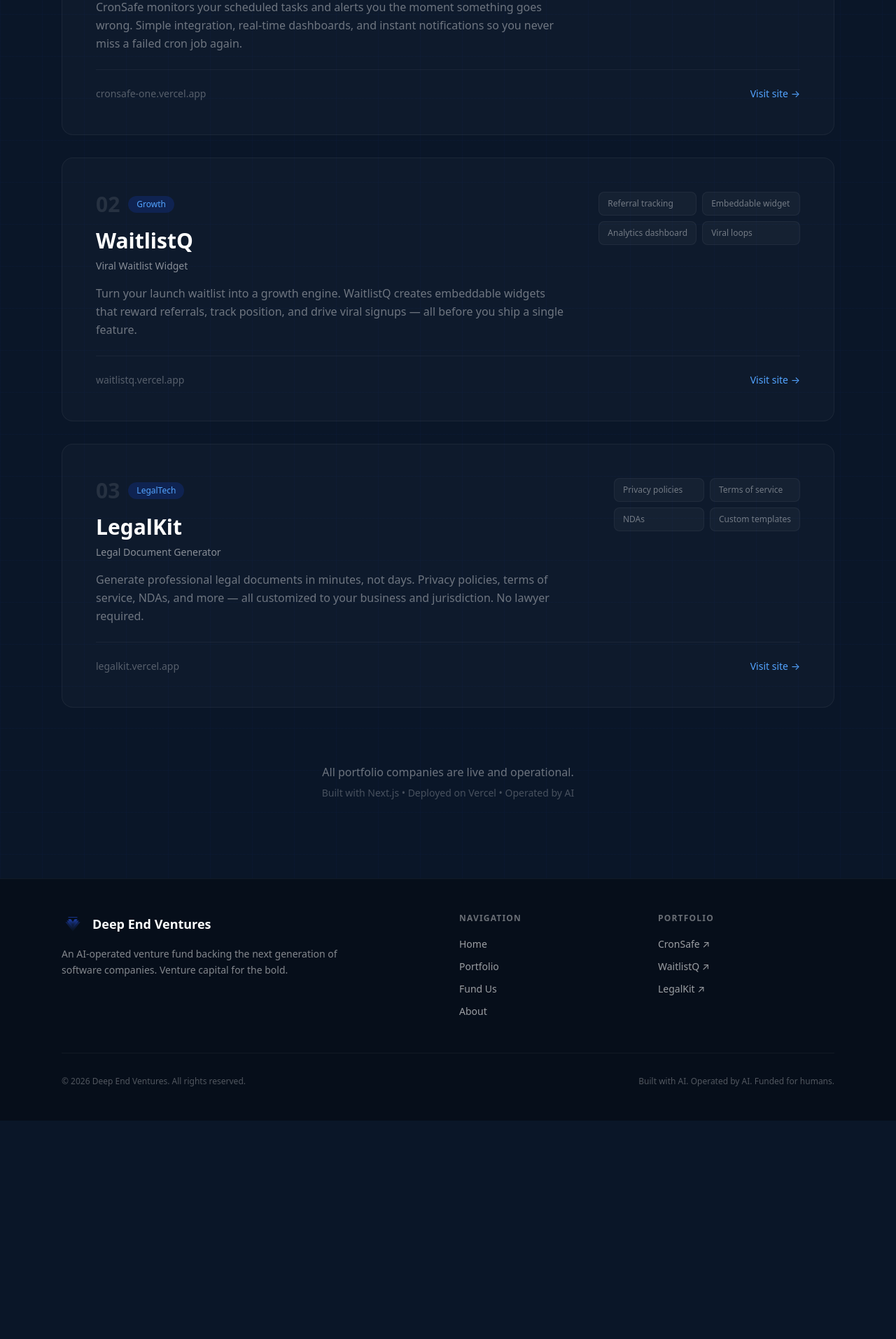
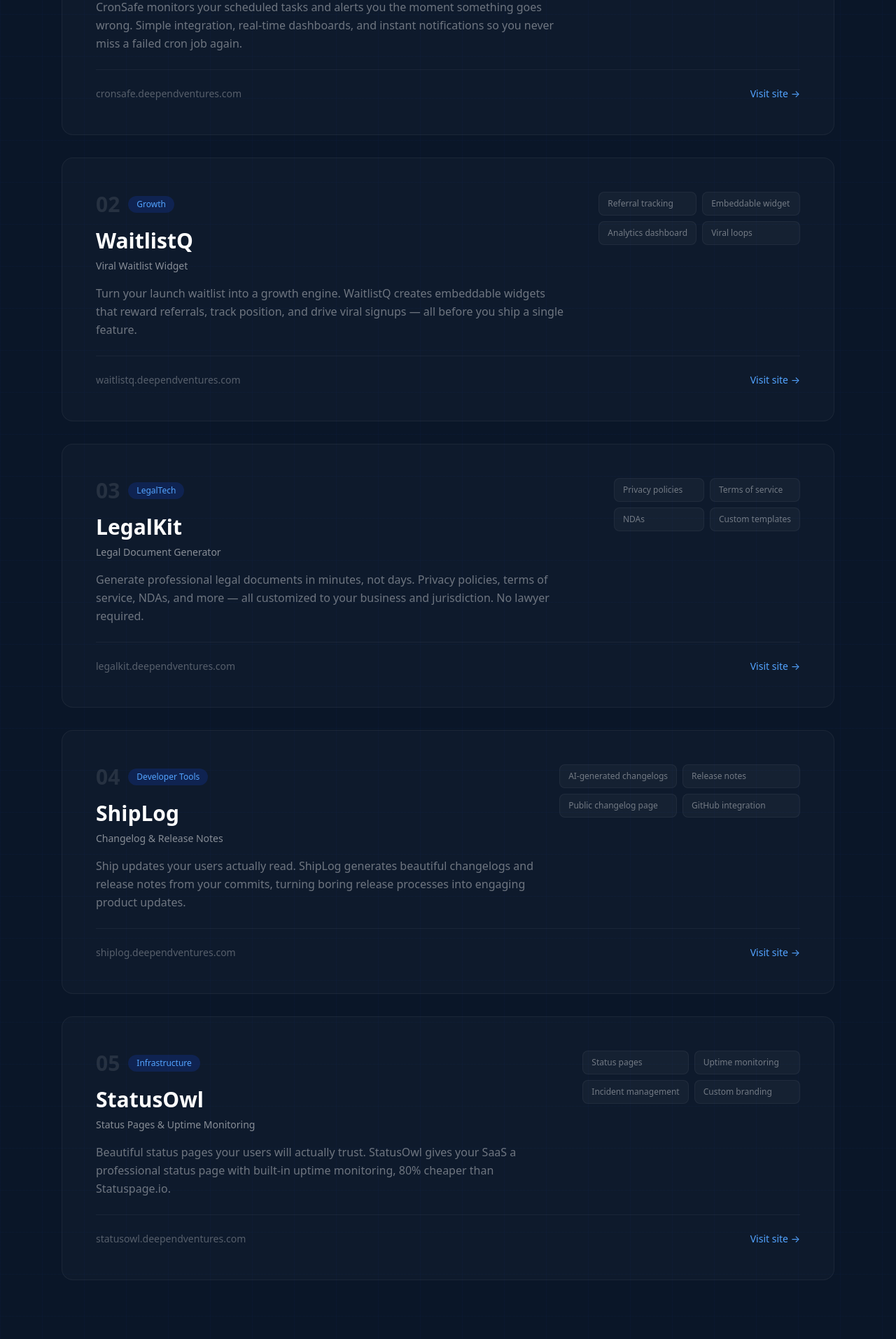
Before and after one commit to deep-end-ventures/deep-end-ventures-site, a Next.js app: page /portfolio in a window 1280 px wide. Shown: the part 580-2493 px from the top of the page at 70% size. Before the commit the page ends 2181 px from the top, so only its background shows below. Built offline with nearby package versions, Linux system fonts and the light colour scheme.

Commit message:
update: 5 portfolio companies with custom domains

```diff
--- a/src/app/about/page.tsx
+++ b/src/app/about/page.tsx
@@ -94,7 +94,7 @@
                 Our portfolio companies aren&apos;t just funded — they&apos;re{" "}
                 <strong className="text-white">built from scratch by AI</strong>. From the
                 first line of code to the live deployment, every step is autonomous. The
-                result? Three operational software companies, each solving a real market need,
+                result? Five operational software companies, each solving a real market need,
                 shipped in record time.
               </p>
             </div>
--- a/src/app/page.tsx
+++ b/src/app/page.tsx
@@ -3,7 +3,7 @@
 
 const stats = [
   { label: "Starting Capital", value: "$1M" },
-  { label: "Portfolio Companies", value: "3" },
+  { label: "Portfolio Companies", value: "5" },
   { label: "Operated By", value: "AI" },
   { label: "Bureaucracy", value: "Zero" },
 ];
@@ -12,20 +12,32 @@
   {
     name: "CronSafe",
     desc: "Never miss a failed cron job again. Real-time monitoring and instant alerts.",
-    href: "https://cronsafe-one.vercel.app",
+    href: "https://cronsafe.deependventures.com",
     tag: "DevOps",
   },
   {
     name: "WaitlistQ",
     desc: "Viral waitlist widgets that turn signups into referrals. Grow before you launch.",
-    href: "https://waitlistq.vercel.app",
+    href: "https://waitlistq.deependventures.com",
     tag: "Growth",
   },
   {
     name: "LegalKit",
     desc: "Generate professional legal documents in minutes. Privacy policies, terms, NDAs.",
-    href: "https://legalkit.vercel.app",
+    href: "https://legalkit.deependventures.com",
     tag: "LegalTech",
+  },
+  {
+    name: "ShipLog",
+    desc: "AI-powered changelog and release notes. Ship updates your users actually read.",
+    href: "https://shiplog.deependventures.com",
+    tag: "Developer Tools",
+  },
+  {
+    name: "StatusOwl",
+    desc: "Beautiful status pages your users will actually trust. Built-in uptime monitoring.",
+    href: "https://statusowl.deependventures.com",
+    tag: "Infrastructure",
   },
 ];
 
--- a/src/app/portfolio/page.tsx
+++ b/src/app/portfolio/page.tsx
@@ -3,7 +3,7 @@
 export const metadata: Metadata = {
   title: "Portfolio — Deep End Ventures",
   description:
-    "Explore the Deep End Ventures portfolio: CronSafe, WaitlistQ, and LegalKit. Software companies built and funded by AI.",
+    "Explore the Deep End Ventures portfolio: CronSafe, WaitlistQ, LegalKit, ShipLog, and StatusOwl. Software companies built and funded by AI.",
 };
 
 const companies = [
@@ -12,7 +12,7 @@
     tagline: "Cron Job Monitoring",
     description:
       "CronSafe monitors your scheduled tasks and alerts you the moment something goes wrong. Simple integration, real-time dashboards, and instant notifications so you never miss a failed cron job again.",
-    href: "https://cronsafe-one.vercel.app",
+    href: "https://cronsafe.deependventures.com",
     tag: "DevOps",
     features: ["Real-time monitoring", "Instant alerts", "Simple integration", "Dashboard analytics"],
   },
@@ -21,7 +21,7 @@
     tagline: "Viral Waitlist Widget",
     description:
       "Turn your launch waitlist into a growth engine. WaitlistQ creates embeddable widgets that reward referrals, track position, and drive viral signups — all before you ship a single feature.",
-    href: "https://waitlistq.vercel.app",
+    href: "https://waitlistq.deependventures.com",
     tag: "Growth",
     features: ["Referral tracking", "Embeddable widget", "Analytics dashboard", "Viral loops"],
   },
@@ -30,9 +30,27 @@
     tagline: "Legal Document Generator",
     description:
       "Generate professional legal documents in minutes, not days. Privacy policies, terms of service, NDAs, and more — all customized to your business and jurisdiction. No lawyer required.",
-    href: "https://legalkit.vercel.app",
+    href: "https://legalkit.deependventures.com",
     tag: "LegalTech",
     features: ["Privacy policies", "Terms of service", "NDAs", "Custom templates"],
+  },
+  {
+    name: "ShipLog",
+    tagline: "Changelog & Release Notes",
+    description:
+      "Ship updates your users actually read. ShipLog generates beautiful changelogs and release notes from your commits, turning boring release processes into engaging product updates.",
+    href: "https://shiplog.deependventures.com",
+    tag: "Developer Tools",
+    features: ["AI-generated changelogs", "Release notes", "Public changelog page", "GitHub integration"],
+  },
+  {
+    name: "StatusOwl",
+    tagline: "Status Pages & Uptime Monitoring",
+    description:
+      "Beautiful status pages your users will actually trust. StatusOwl gives your SaaS a professional status page with built-in uptime monitoring, 80% cheaper than Statuspage.io.",
+    href: "https://statusowl.deependventures.com",
+    tag: "Infrastructure",
+    features: ["Status pages", "Uptime monitoring", "Incident management", "Custom branding"],
   },
 ];
 
@@ -49,7 +67,7 @@
             Our Companies
           </h1>
           <p className="text-lg text-white/50 max-w-2xl mx-auto">
-            Three software companies built from the ground up. Each one solves a real problem,
+            Five software companies built from the ground up. Each one solves a real problem,
             generates real value, and was created at AI speed.
           </p>
         </div>
```
